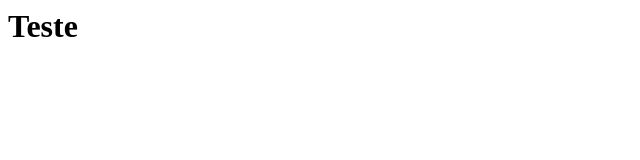
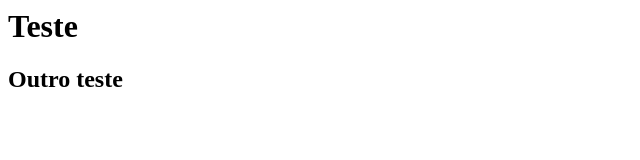
Before and after one commit to MathSimoes/meu-site, a plain HTML site: page index.html in a window 1280 px wide. Shown: the whole page, without its empty margins (0-640 px from the left). Drawn offline with Linux system fonts and the light colour scheme.

Commit message:
Adicionado novo h2

```diff
--- a/index.html
+++ b/index.html
@@ -4,5 +4,6 @@
     </header>
     <body>
         <h1>Teste</h1>
+        <h2>Outro teste</h2>
     </body>
 </html>
```
